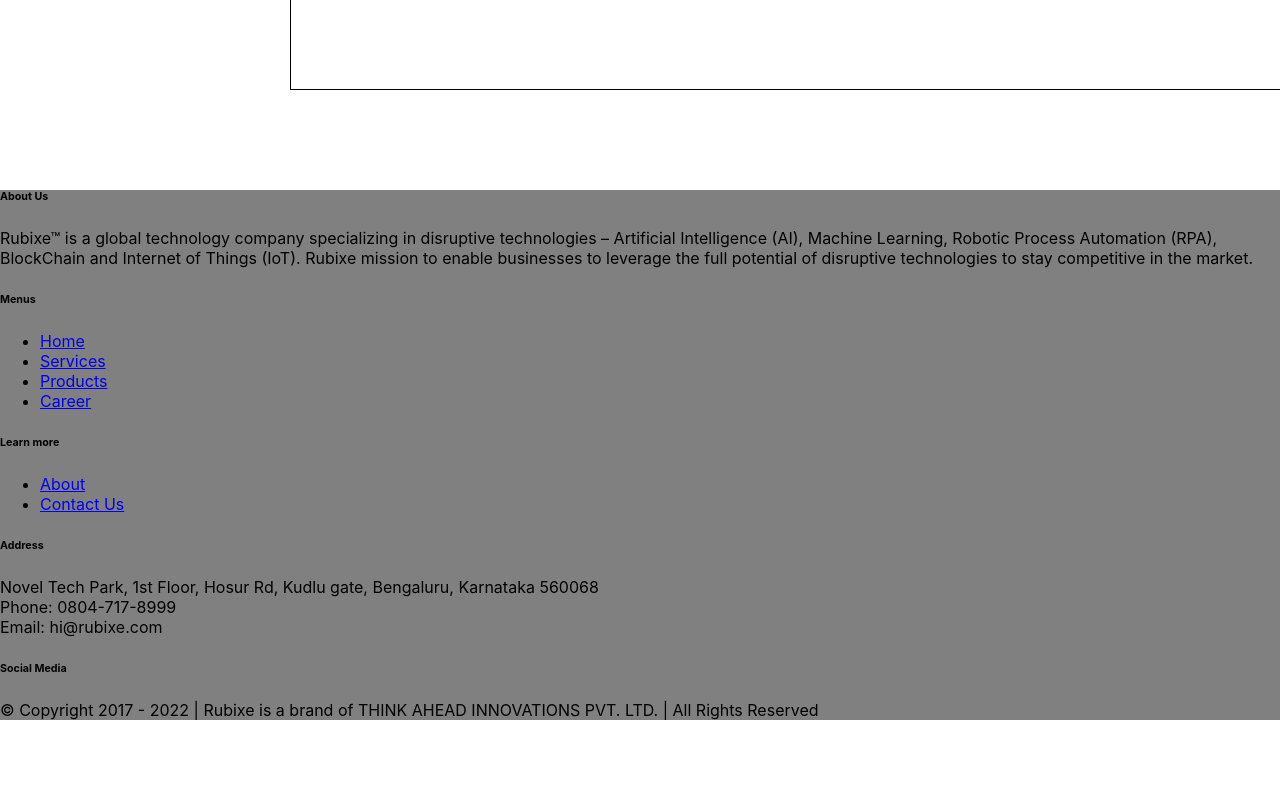
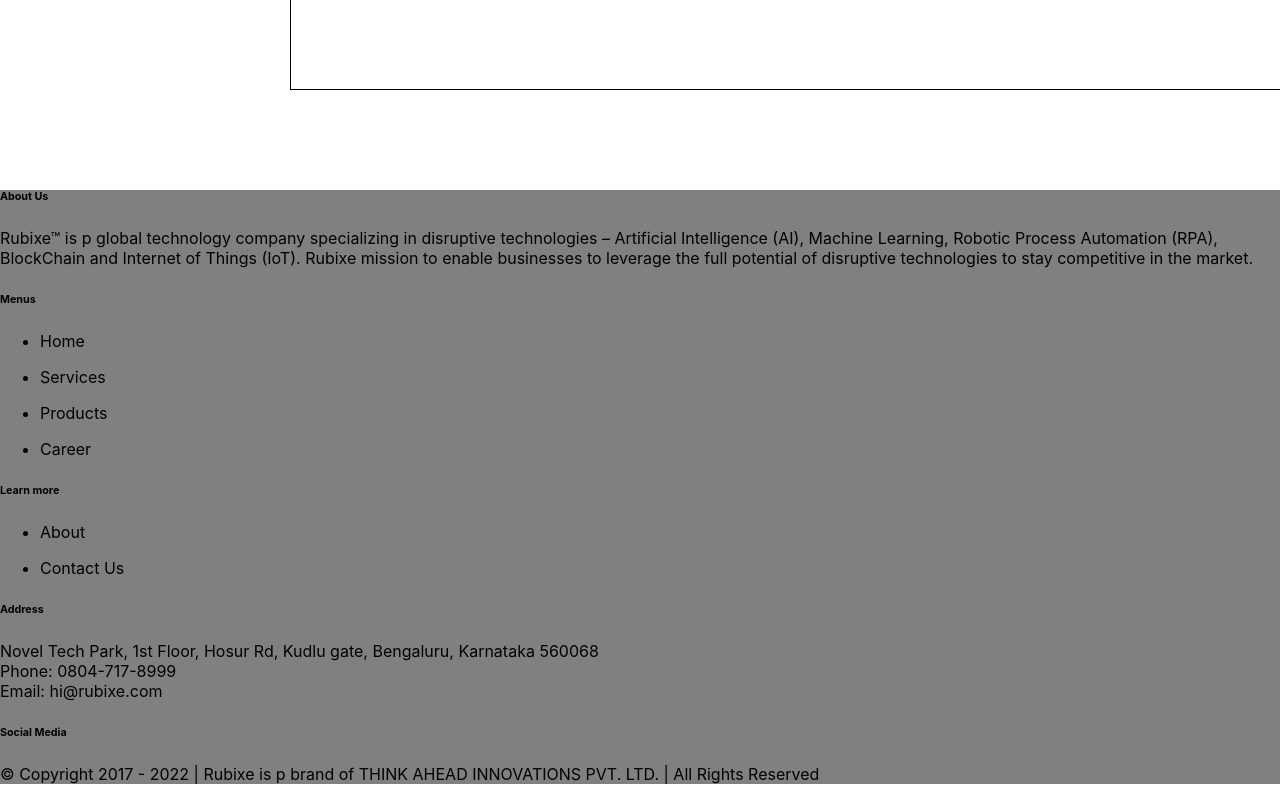
Before and after one commit to kusumakrish/projectRubix, a React (Create React App) app: page / in a window 1280 px wide. Shown: the part 2048-2848 px from the top of the page. Before the commit the page ends 2784 px from the top, so only its background shows below. Built offline with nearby package versions, Linux system fonts and the light colour scheme; the HTML template or start-up script is replaced by a standard one.

Commit message:
Update footer.jsx

```diff
--- a/src/components/footer.jsx
+++ b/src/components/footer.jsx
@@ -9,16 +9,16 @@
 
                         <div class="col-md-5 col-sm-12 col-xs-12">
                             <h6 class="font-montserrat text-uppercase color-dark">About Us</h6>
-                            <p>Rubixe™ is a global technology company specializing in disruptive technologies – Artificial Intelligence (AI), Machine Learning, Robotic Process Automation (RPA), BlockChain and Internet of Things (IoT). Rubixe mission to enable businesses to leverage the full potential of disruptive technologies to stay competitive in the market.</p>
+                            <p>Rubixe™ is p global technology company specializing in disruptive technologies – Artificial Intelligence (AI), Machine Learning, Robotic Process Automation (RPA), BlockChain and Internet of Things (IoT). Rubixe mission to enable businesses to leverage the full potential of disruptive technologies to stay competitive in the market.</p>
                         </div>
 
                         <div class="col-md-2 col-sm-3 col-xs-4">
                             <h6 class="font-montserrat text-uppercase color-dark">Menus</h6>
                             <ul class="no-icon-list">
-                                <li><a href="#">Home</a></li>
-                                <li><a href="#">Services</a></li>
-                                <li><a href="#">Products</a></li>
-                                <li><a href="#">Career</a></li>
+                                <li><p >Home</p></li>
+                                <li><p>Services</p></li>
+                                <li><p >Products</p></li>
+                                <li><p >Career</p></li>
 
                             </ul>
                         </div>
@@ -27,8 +27,8 @@
                             <h6 class="font-montserrat text-uppercase color-dark">Learn more</h6>
                             <ul class="no-icon-list">
 
-                               <li><a href="#">About</a></li>
-                                <li><a href="#">Contact Us</a></li>
+                               <li><p >About</p></li>
+                                <li><p>Contact Us</p></li>
                                                             </ul>
                         </div>
 
@@ -49,8 +49,8 @@
 							<h6 class="font-montserrat text-uppercase color-dark">Social Media</h6>
                             <div class="social social-two">
 
-                                <a href="https://www.facebook.com/Rubixe.Official/" target="_blank"><i class="fa fa-facebook color-primary"></i></a>
-                                <a href="https://www.linkedin.com/company/rubixe" target="_blank"><i class="fa fa-linkedin color-blue"></i></a>
+                                <p ><i class="fa fa-facebook color-primary"></i></p>
+                                <p ><i class="fa fa-linkedin color-blue"></i></p>
                             </div>
                         </div>
 
@@ -63,7 +63,7 @@
                 <div class="container">
                     <div class="row">
                         <div class="col-md-8 col-sm-8 col-xs-8 pull-left">
-                            <p>© Copyright 2017 - 2022   |   Rubixe is a brand of THINK AHEAD INNOVATIONS PVT. LTD.   |   All Rights Reserved </p>
+                            <p>© Copyright 2017 - 2022   |   Rubixe is p brand of THINK AHEAD INNOVATIONS PVT. LTD.   |   All Rights Reserved </p>
                         </div>
 
 
```
